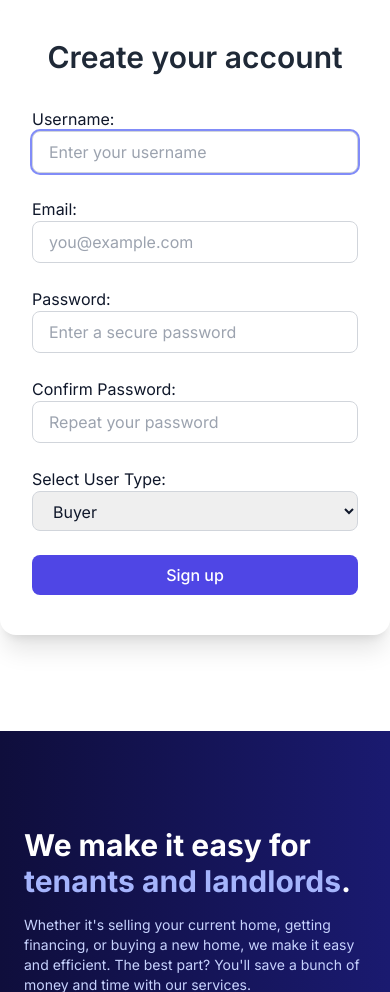
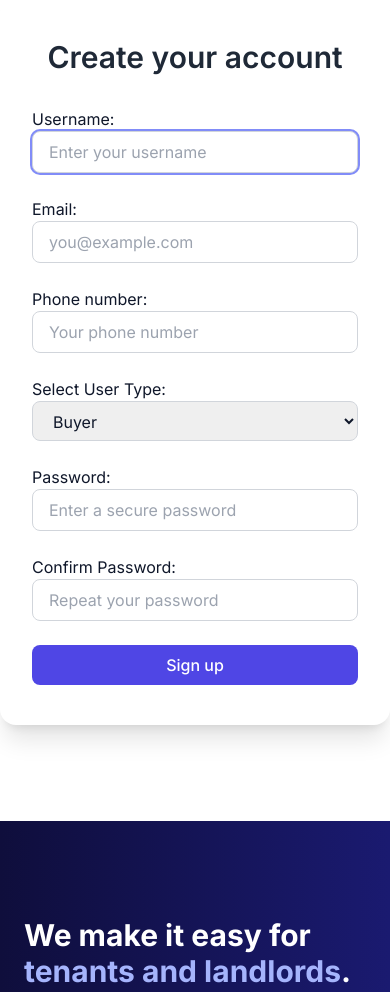
Before and after one commit to oppenheimm/VERKLEGT2, a Django app: page /users/signup/ in a window 390 px wide. Shown: the part 177-1169 px from the top of the page. Run offline with Django 5.2, Linux system fonts and the light colour scheme; some libraries are stand-ins or nearby versions.

Commit message:
Add phone to user and ask for company name in signup if selected user type is agency seller

```diff
--- a/verklegt2/users/forms.py
+++ b/verklegt2/users/forms.py
@@ -66,9 +66,47 @@ class SignUpForm(UserCreationForm):
         label='Select User Type',
     )
 
-    class Meta:
+    phone = forms.CharField(
+        required=True,
+        widget=forms.TextInput(attrs={
+            'class': 'w-full px-4 py-2 border border-gray-300 rounded-lg focus:ring-2 focus:ring-indigo-400',
+            'placeholder': 'Your phone number',
+        }),
+        label="Phone number"
+    )
+
+    company_name = forms.CharField(
+        required=False,
+        widget=forms.TextInput(attrs={
+            'class': 'w-full px-4 py-2 border border-gray-300 rounded-lg focus:ring-2 focus:ring-indigo-400',
+            'placeholder': 'Company name (if agency)',
+        }),
+        label="Company name (agency sellers only)"
+    )
+
+    class Meta(UserCreationForm.Meta):
         model = User
-        fields = ('username', 'email', 'user_type', 'password1', 'password2')
+        fields = ('username', 'email', 'user_type', 'phone', 'company_name', 'password1', 'password2')
+
+    def clean(self):
+        cleaned = super().clean()
+        user_type = cleaned.get('user_type')
+        company = cleaned.get('company_name')
+        if user_type == User.AGENCY_SELLER and not company:
+            self.add_error('company_name', 'Company name is required for agency sellers.')
+        return cleaned
+
+    def save(self, commit=True):
+        user = super().save(commit)
+        # Save phone & company onto the right profile
+        if user.user_type == User.BUYER:
+            user.buyer_profile.phone = self.cleaned_data['phone']
+            user.buyer_profile.save()
+        else:
+            user.seller_profile.phone        = self.cleaned_data['phone']
+            user.seller_profile.company_name = self.cleaned_data['company_name']
+            user.seller_profile.save()
+        return user
 
 class LoginForm(AuthenticationForm):
     username = forms.CharField(
@@ -108,6 +146,20 @@ class ProfileForm(forms.ModelForm):
             'placeholder': 'Full Name',
         })
     )
+
+    phone = forms.CharField(
+        required=False,
+        widget=forms.TextInput(attrs={
+            'class': (
+                'w-full px-4 py-2 '
+                'border border-gray-300 '
+                'rounded-lg focus:outline-none '
+                'focus:ring-2 focus:ring-indigo-400'
+            ),
+            'placeholder': 'Phone Number',
+        })
+    )
+
     email = forms.EmailField(
         required=True,
         widget=forms.EmailInput(attrs={
@@ -135,4 +187,4 @@ class ProfileForm(forms.ModelForm):
 
     class Meta:
         model = User
-        fields = ['name', 'email', 'profile_image']
+        fields = ['name', 'phone', 'email', 'profile_image']
--- a/verklegt2/users/models.py
+++ b/verklegt2/users/models.py
@@ -35,6 +35,7 @@ class User(AbstractUser):
     ]
 
     # Core fields
+    phone = models.CharField(max_length=20, blank=True)
     email = models.EmailField('email address', unique=True)
     name = models.CharField('full name', max_length=255, blank=True)
     profile_image = models.ImageField(
@@ -70,7 +71,6 @@ class BuyerProfile(models.Model):
         on_delete=models.CASCADE,
         related_name='buyer_profile'
     )
-    phone = models.CharField(max_length=20, blank=True)
     saved_searches = models.JSONField(default=list, blank=True)
 
     def __str__(self):
--- a/verklegt2/users/templates/users/profile.html
+++ b/verklegt2/users/templates/users/profile.html
@@ -17,7 +17,7 @@
   <div class="bg-white shadow-xl rounded-2xl px-8 py-10">
     <h1 class="text-3xl font-semibold text-gray-800 text-center mb-8">Your Profile</h1>
 
-    <div class="flex items-center mb-6">
+    <div class="flex mb-6">
       {% if user.profile_image %}
         <img src="{{ user.profile_image.url }}" alt="" class="w-24 h-24 rounded-full object-cover mr-4">
       {% else %}
@@ -25,9 +25,11 @@
           No Image
         </div>
       {% endif %}
-      <div>
+      <div class="flex flex-col gap-4">
         <p class="text-lg font-medium text-gray-700">Name: {{ user.name }}</p>
+        <p class="text-md text-gray-600">Phone: {{ user.phone }}</p>
         <p class="text-md text-gray-600">Email: {{ user.email }}</p>
+        <p class="text-md text-gray-600">User Type: {{ request.user.user_type }}</p>
       </div>
     </div>
 
--- a/verklegt2/users/templates/users/signup.html
+++ b/verklegt2/users/templates/users/signup.html
@@ -3,8 +3,10 @@
 
 {% block content %}
 <div class="max-w-md mx-auto mt-16">
-  <div class="bg-white shadow-xl rounded-2xl px-8 py-10 mb-12">
-    <h1 class="text-3xl font-semibold text-gray-800 text-center mb-8">Create your account</h1>
+  <div class="bg-white shadow-xl rounded-2xl px-8 py-10">
+    <h1 class="text-3xl font-semibold text-gray-800 text-center mb-8">
+      Create your account
+    </h1>
 
     <form method="post" class="space-y-6">
       {% csrf_token %}
@@ -24,6 +26,27 @@
         {{ form.email.errors }}
       </div>
 
+      <!-- Phone -->
+      <div class="mb-6">
+        {{ form.phone.label_tag }}
+        {{ form.phone }}
+        {{ form.phone.errors }}
+      </div>
+
+      <!-- User Type -->
+      <div class="mb-6">
+        {{ form.user_type.label_tag }}
+        {{ form.user_type }}
+        {{ form.user_type.errors }}
+      </div>
+
+      <!-- Company name (only for agency) -->
+      <div id="div_id_company_name" class="mb-6">
+        {{ form.company_name.label_tag }}
+        {{ form.company_name }}
+        {{ form.company_name.errors }}
+      </div>
+
       <!-- Password -->
       <div class="mb-6">
         {{ form.password1.label_tag }}
@@ -38,14 +61,6 @@
         {{ form.password2.errors }}
       </div>
 
-      <!-- User Type Selector -->
-      <div class="mb-6">
-        {{ form.user_type.label_tag }}
-        {{ form.user_type }}
-        {{ form.user_type.errors }}
-      </div>
-
-      <!-- Submit Button -->
       <button type="submit"
               class="w-full py-2 bg-indigo-600 hover:bg-indigo-700 text-white font-medium rounded-lg">
         Sign up
@@ -53,4 +68,24 @@
     </form>
   </div>
 </div>
+
+<script>
+  document.addEventListener('DOMContentLoaded', function () {
+    const userTypeSelect = document.getElementById('id_user_type');
+    const companyFieldDiv = document.getElementById('div_id_company_name');
+
+    function toggleCompanyField() {
+      if (userTypeSelect.value === 'agency_seller') {
+        companyFieldDiv.style.display = 'block';
+      } else {
+        companyFieldDiv.style.display = 'none';
+      }
+    }
+
+    userTypeSelect.addEventListener('change', toggleCompanyField);
+
+    // Initial call on page load
+    toggleCompanyField();
+  });
+</script>
 {% endblock %}
```
Also changed, not shown: verklegt2/users/templates/users/profile_edit.html (+10 -0 lines), verklegt2/media/profile_images/user_1/mike.jpg (added).
